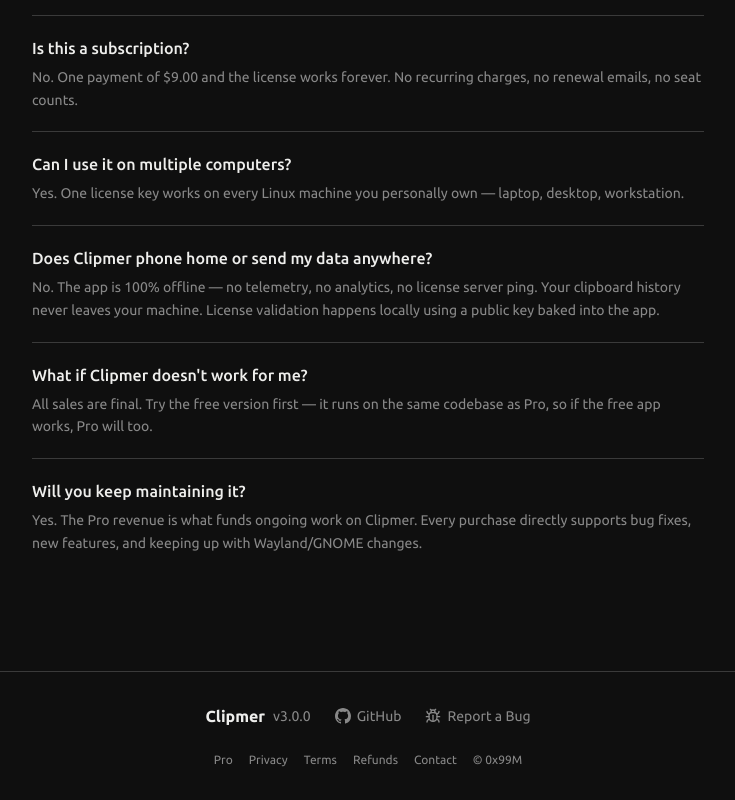
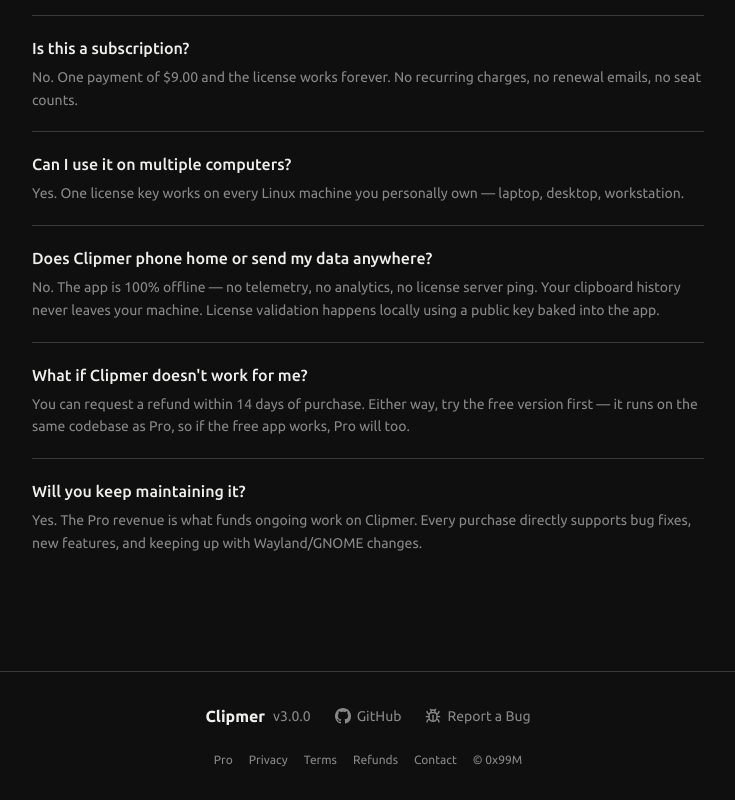
Before and after one commit to 0x99M/project-y, a Next.js app in the folder web/: page /pro in a window 1280 px wide. Shown: the part 1773-2573 px from the top of the page, without its empty margins (272-1007 px from the left). Built offline with nearby package versions, Linux system fonts and the light colour scheme; no server answers.

Commit message:
align Pro FAQ with the 14-day refund policy
The 'all sales are final' answer contradicted the dedicated refund page
adopted for Paddle review. Replaces it with the actual policy while
keeping the 'try free first' guidance.

```diff
--- a/web/app/pro/page.tsx
+++ b/web/app/pro/page.tsx
@@ -323,7 +323,7 @@
                 },
                 {
                   q: "What if Clipmer doesn't work for me?",
-                  a: "All sales are final. Try the free version first — it runs on the same codebase as Pro, so if the free app works, Pro will too.",
+                  a: "You can request a refund within 14 days of purchase. Either way, try the free version first — it runs on the same codebase as Pro, so if the free app works, Pro will too.",
                 },
                 {
                   q: "Will you keep maintaining it?",
```
